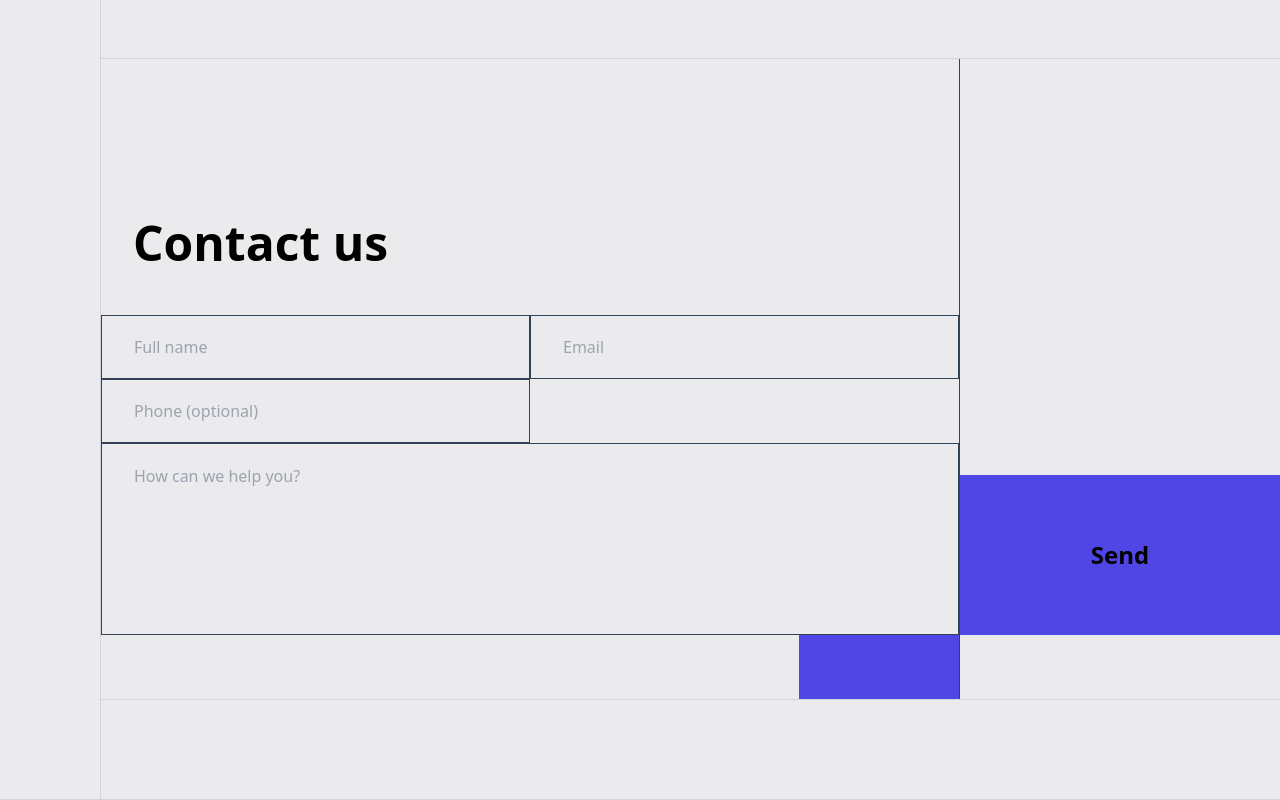
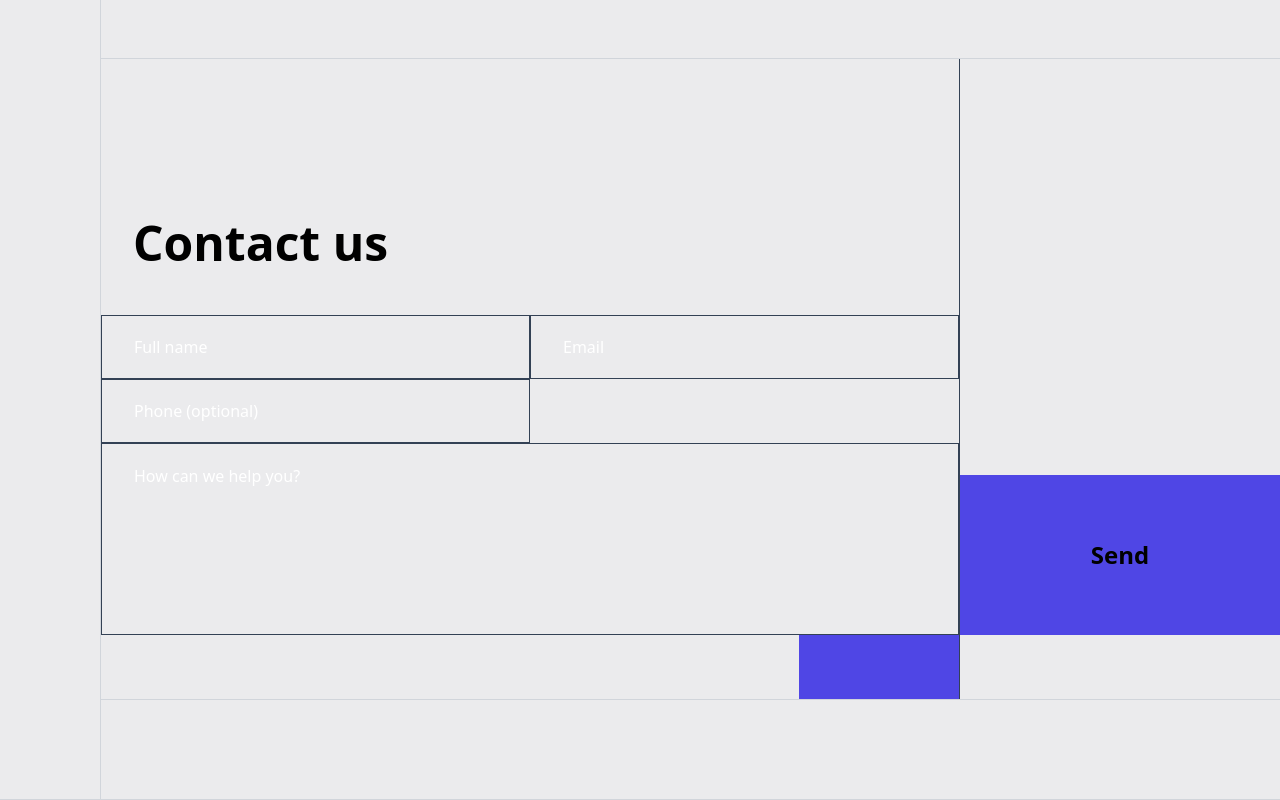
Before and after one commit to DemonHa/specialpainting, a Next.js app: page / in a window 1280 px wide. Shown: the part 3029-3829 px from the top of the page. Built offline with nearby package versions, Linux system fonts and the light colour scheme.

Commit message:
fix: google prefilling

```diff
--- a/src/features/home/footer/contact/index.tsx
+++ b/src/features/home/footer/contact/index.tsx
@@ -1,4 +1,10 @@
 import React from 'react'
+
+const prefilledStyles = {
+    WebkitTextFillColor: 'white',
+    transition: 'background-color 5000s ease-in-out 0s',
+}
+
 
 const Contact = () => {
     return (
@@ -7,12 +13,12 @@ const Contact = () => {
                 <div className='ml-8 text-5xl font-semibold mb-12'>Contact us</div>
                 <div>
                     <div className='grid grid-cols-2'>
-                        <input className='bg-inherit border border-slate-700 h-16 focus:outline-none px-8' placeholder='Full name' />
-                        <input className='bg-inherit border border-slate-700 h-16 focus:outline-none px-8' placeholder='Email' />
-                        <input className='bg-inherit border border-slate-700 h-16 focus:outline-none px-8' placeholder='Phone (optional)' />
+                        <input style={prefilledStyles} className='bg-inherit border border-slate-700 h-16 focus:outline-none px-8 text-white' placeholder='Full name' />
+                        <input style={prefilledStyles} className='bg-inherit border border-slate-700 h-16 focus:outline-none px-8 text-white' placeholder='Email' />
+                        <input style={prefilledStyles} className='bg-inherit border border-slate-700 h-16 focus:outline-none px-8 text-white' placeholder='Phone (optional)' />
                     </div>
                     <div className='flex flex-col justify-end items-end'>
-                    <textarea className='w-full bg-inherit border border-slate-700 h-48 resize-none focus:outline-none px-8 py-5' placeholder='How can we help you?' />
+                        <textarea style={prefilledStyles} className='w-full bg-inherit border border-slate-700 h-48 resize-none focus:outline-none px-8 py-5' placeholder='How can we help you?' />
                         <div className='h-[4rem] w-[10rem] bg-indigo-600' />
                     </div>
                 </div>
```
